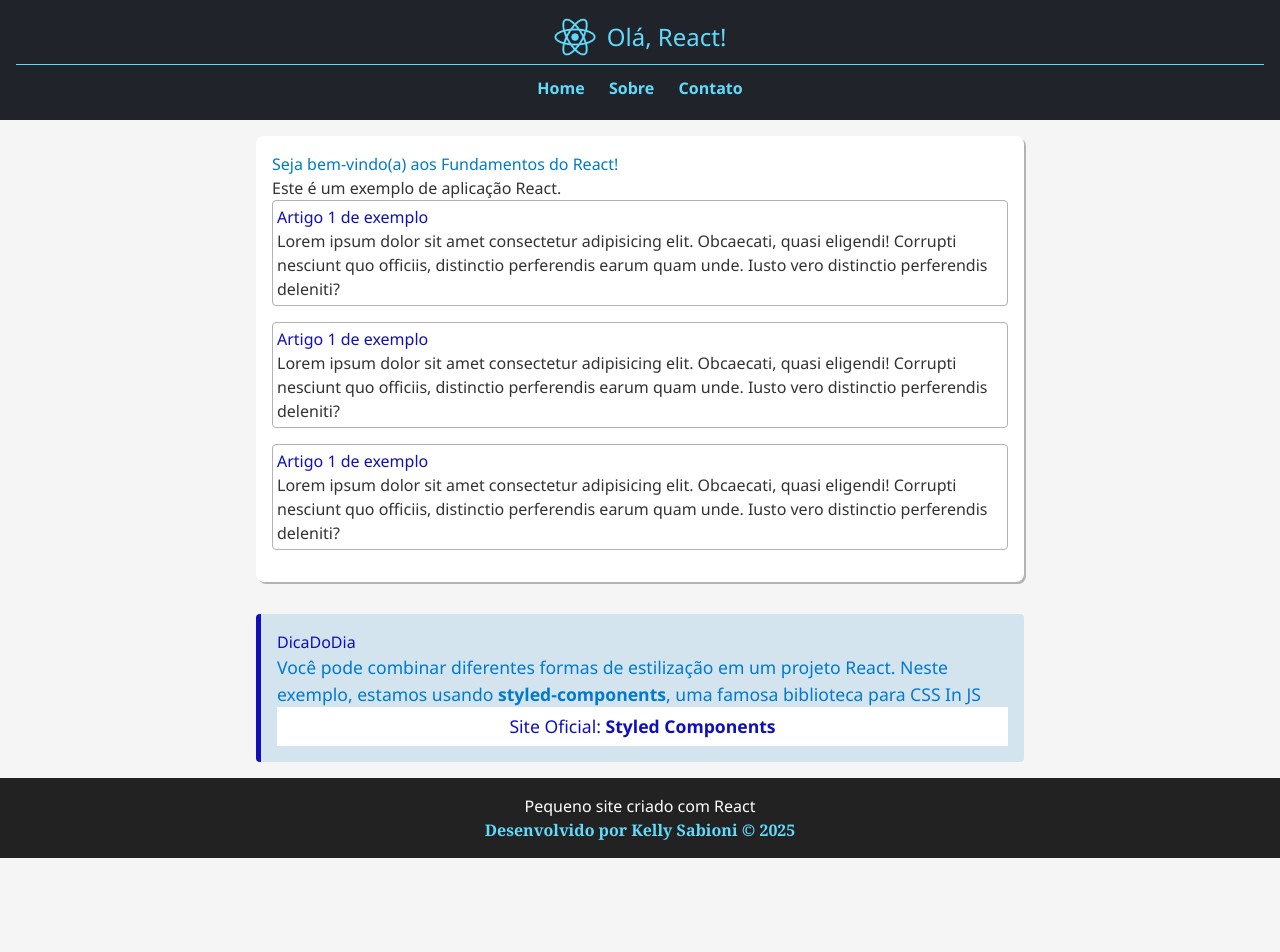
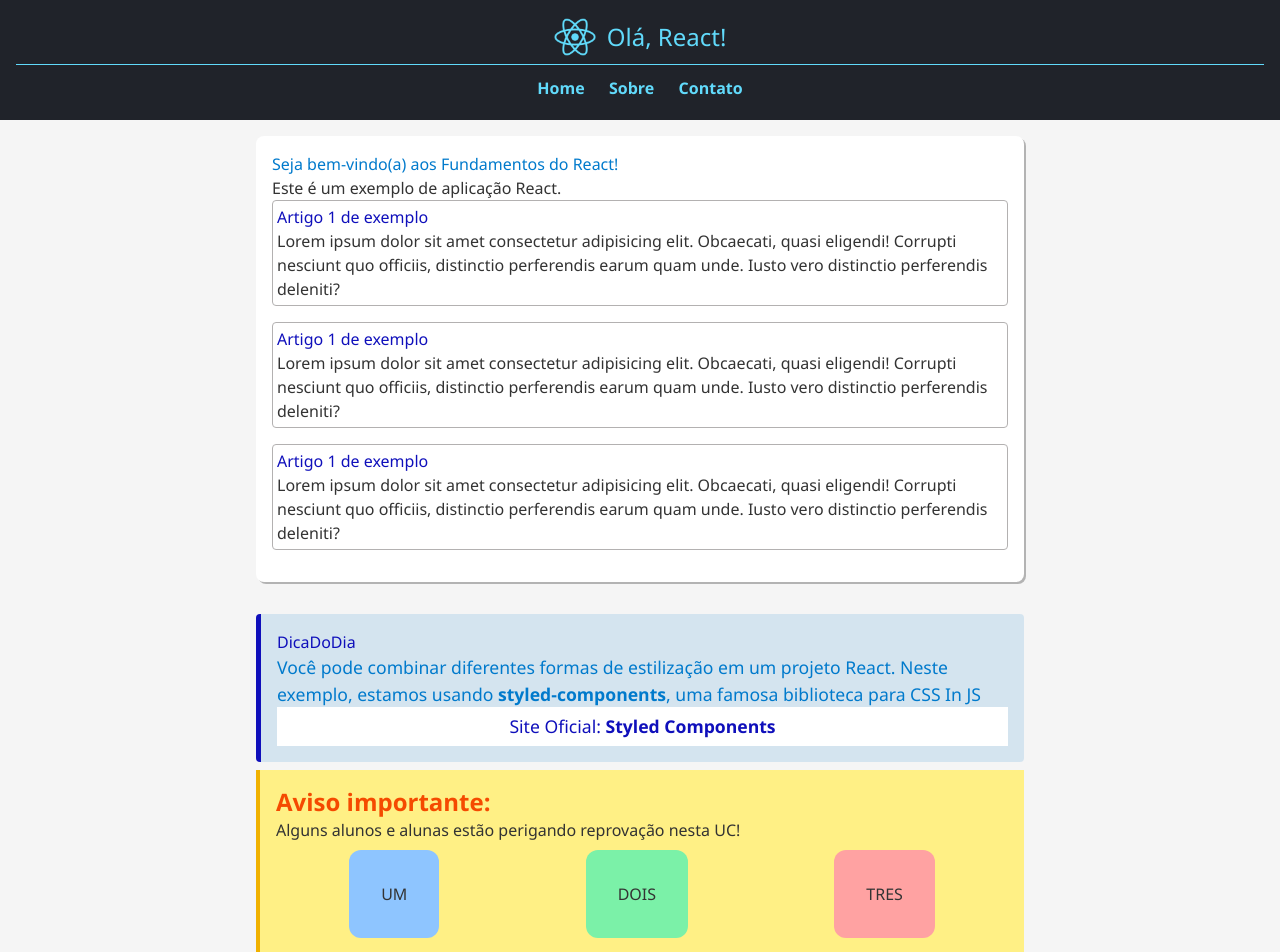
Before and after one commit to kellysabioni/react-fundamentos, a React (Vite) app: page / in a window 1280 px wide. Shown: the top 952 px of the page. Before the commit the page ends 858 px from the top, so only its background shows below. Built offline with nearby package versions, Linux system fonts and the light colour scheme.

Commit message:
Adiciona AvisoImportante componente
Apresenta o componente AvisoImportante com conteúdo de advertência estilizado e o integra ao layout do Conteudo. A nova seção destaca informações importantes para alunos em risco de reprovação, usando caixas visualmente distintas.

```diff
--- a/src/componentes/Conteudo/AvisoImportante/AvisoImportante.tsx
+++ b/src/componentes/Conteudo/AvisoImportante/AvisoImportante.tsx
@@ -1,3 +1,14 @@
 export default function AvisoImportante() {
-  return <div>AvisoImportante</div>;
+  return (
+    <section className="bg-yellow-200 br- border-l-4 border-yellow-500 p-4 mt-2  ">
+      <h3 className=" font-bold text-2xl text-orange-600 " >Aviso importante:</h3>
+      <p>Alguns alunos e alunas estão perigando reprovação nesta UC!</p>
+
+    <div className="flex justify-around  " >
+      <div className="bg-blue-300 p-8 m-2 rounded-xl " >UM</div>
+      <div className="bg-green-300 p-8 m-2 rounded-xl" >DOIS</div>
+      <div className="bg-red-300 p-8 m-2 rounded-xl" >TRES</div>
+    </div>
+    </section>
+  );
 }
--- a/src/componentes/Conteudo/Conteudo.tsx
+++ b/src/componentes/Conteudo/Conteudo.tsx
@@ -1,12 +1,15 @@
 import Artigo from "./Artigo/Artigo";
 import DicaDoDia from "./DicaDoDia/DicaDoDia";
 import styles from "./Conteudo.module.css";
+import AvisoImportante from "./AvisoImportante/AvisoImportante";
 
 export default function Conteudo() {
   return (
     <main className={styles.conteudo}>
       {/* Para combinar classes, use template string */}
-      <section className={`${styles.principal} ${styles.arredondada} ${styles.sombra}`}>
+      <section
+        className={`${styles.principal} ${styles.arredondada} ${styles.sombra}`}
+      >
         <h2>Seja bem-vindo(a) aos Fundamentos do React!</h2>
         <p>Este é um exemplo de aplicação React.</p>
 
@@ -15,10 +18,11 @@ export default function Conteudo() {
         <Artigo />
 
         <Artigo />
-
       </section>
 
       <DicaDoDia />
+
+      <AvisoImportante />
     </main>
   );
 }
```
